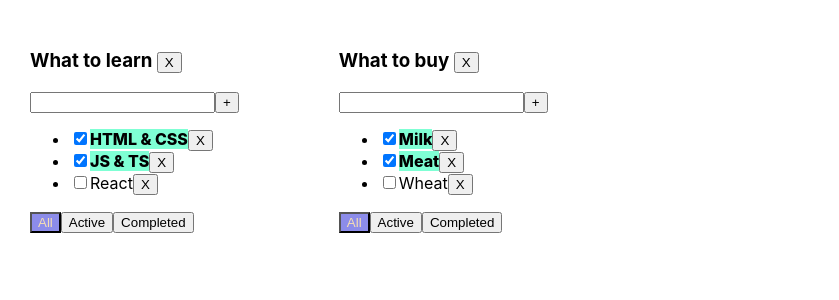
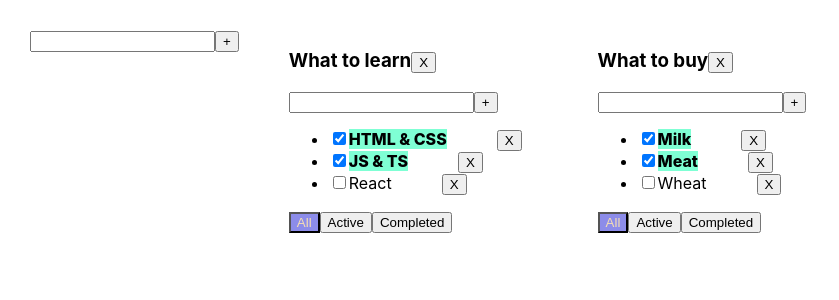
Before and after one commit to Tenebran/Sergej-TodoList, a React (Create React App) app: page / in a window 1280 px wide. Shown: the top 300 px of the page, without its empty margins (0-839 px from the left). Built offline with nearby package versions, Linux system fonts and the light colour scheme.

Commit message:
changes-1.6.0

```diff
--- a/src/App.tsx
+++ b/src/App.tsx
@@ -2,6 +2,8 @@ import React, { useState } from 'react';
 import './App.scss';
 import { TodoList } from './components/TodoList/TodoList';
 import { v1 } from 'uuid';
+import { AddItemForm } from './components/AddItemForm/AddItemForm';
+import { title } from 'process';
 
 export type TaskType = { id: string; title: string; isDone: boolean };
 
@@ -51,6 +53,15 @@ function App() {
     setTasks({ ...tasks, [todolistID]: tasks[todolistID].filter(list => list.id !== id) });
   };
 
+  const addTodolist = (title: string) => {
+    const newTodolist: TodoListType = {
+      id: v1(),
+      title,
+      filter: 'all',
+    };
+    setTodoList([...todoLists, newTodolist]);
+    setTasks({ ...tasks, [newTodolist.id]: [] });
+  };
   const removeTodolist = (id: string) => {
     setTodoList(todoLists.filter(tl => tl.id !== id));
     delete tasks[id];
@@ -63,7 +74,7 @@ function App() {
     });
   };
 
-  const changeFilter = (value: FilterValueType, todolistID: string) => {
+  const changeTaskFilter = (value: FilterValueType, todolistID: string) => {
     setTodoList(todoLists.map(t => (t.id === todolistID ? { ...t, filter: value } : t)));
   };
 
@@ -85,22 +96,40 @@ function App() {
     }
   };
 
+  const changeTaskTitle = (taskId: string, title: string, todolistID: string) => {
+    setTasks({
+      ...tasks,
+      [todolistID]: tasks[todolistID].map(t => (t.id === taskId ? { ...t, title } : t)),
+    });
+  };
+
+  const changeTodolistTitle = (title: string, todolistId: string) => {
+    setTodoList(todoLists.map(t => (t.id === todolistId ? { ...t, title } : t)));
+  };
+
   return (
     <div className="app">
+      <div style={{ display: 'block', margin: '0 0 100px' }}>
+        <AddItemForm addItem={addTodolist} />
+      </div>
       {todoLists.map((t: TodoListType) => {
         return (
+          <>
             <TodoList
               key={t.id}
               title={t.title}
               tasks={getFilteredTask(tasks[t.id], t.filter)}
               onDelete={onDelete}
               filter={t.filter}
-            changeFilter={changeFilter}
+              changeFilter={changeTaskFilter}
               addTask={addTask}
               chageTaskStatus={chageTaskStatus}
               todolistId={t.id}
               removeTodolist={removeTodolist}
+              changeTaskTitle={changeTaskTitle}
+              changeTodolistTitle={changeTodolistTitle}
             />
+          </>
         );
       })}
     </div>
--- /dev/null
+++ b/src/components/AddItemForm/AddItemForm.tsx
@@ -0,0 +1,44 @@
+import React, { useState } from 'react';
+
+type AddItemFormType = {
+  addItem: (title: string) => void;
+};
+
+export const AddItemForm = (props: AddItemFormType) => {
+  const [title, setTitle] = useState<string | undefined>();
+  const [error, setError] = useState<boolean>(false);
+
+  const onChangeTitle = (e: React.ChangeEvent<HTMLInputElement>) => {
+    setTitle(e.target.value);
+    error && setError(false);
+  };
+
+  const onEnterAddItem = (e: React.KeyboardEvent<HTMLInputElement>) => {
+    if (e.key === 'Enter') {
+      addItem();
+    }
+  };
+
+  const addItem = () => {
+    const trimmedTitle = title?.trim();
+    if (trimmedTitle) {
+      props.addItem(trimmedTitle);
+    } else {
+      setError(true);
+    }
+    setTitle('');
+  };
+
+  return (
+    <div>
+      <input
+        value={title}
+        onChange={onChangeTitle}
+        onKeyDown={onEnterAddItem}
+        className={error ? 'input-error' : ''}
+      />
+      <button onClick={addItem}>+</button>
+      {error && <div className="error">Please enter new title</div>}
+    </div>
+  );
+};
--- /dev/null
+++ b/src/components/EditTableSpan/EditTableSpan.tsx
@@ -0,0 +1,43 @@
+import React, { useState } from 'react';
+
+type EditTableSpanPropsType = {
+  title: string;
+  changeTilte: (newTitle: string) => void;
+};
+
+export const EditTableSpan = (props: EditTableSpanPropsType) => {
+  const [isEditMode, setIsEditMode] = useState<boolean>(false);
+  const [title, setTitle] = useState<string>(props.title);
+
+  const offEditMode = () => {
+    setIsEditMode(false);
+    props.changeTilte(title);
+  };
+
+  const onEditMode = () => {
+    setIsEditMode(true);
+  };
+
+  const onChangeTitle = (e: React.ChangeEvent<HTMLInputElement>) => {
+    setTitle(e.target.value);
+  };
+
+  const onKeyDownOffEditMode = (e: React.KeyboardEvent) => {
+    e.key === 'Enter' && offEditMode();
+  };
+  return (
+    <>
+      {isEditMode ? (
+        <input
+          value={title}
+          autoFocus
+          onBlur={offEditMode}
+          onChange={onChangeTitle}
+          onKeyDown={onKeyDownOffEditMode}
+        />
+      ) : (
+        <span onDoubleClick={onEditMode}>{props.title}</span>
+      )}
+    </>
+  );
+};
--- a/src/components/TodoList/TodoList.tsx
+++ b/src/components/TodoList/TodoList.tsx
@@ -1,5 +1,7 @@
-import React, { ChangeEvent, useState } from 'react';
+import React, { ChangeEvent } from 'react';
 import { FilterValueType, TaskType } from '../../App';
+import { AddItemForm } from '../AddItemForm/AddItemForm';
+import { EditTableSpan } from '../EditTableSpan/EditTableSpan';
 
 type TodoListPropsType = {
   title: string;
@@ -11,62 +13,44 @@ type TodoListPropsType = {
   chageTaskStatus: (id: string, isDone: boolean, todolistID: string) => void;
   todolistId: string;
   removeTodolist: (id: string) => void;
+  changeTaskTitle: (taskId: string, title: string, todolistID: string) => void;
+  changeTodolistTitle: (title: string, todolistId: string) => void;
 };
 
 export const TodoList = (props: TodoListPropsType) => {
-  const [title, setTitle] = useState<string | undefined>();
-  const [error, setError] = useState<boolean>(false);
+  const onCklickHandlerCreator = (value: FilterValueType) => () =>
+    props.changeFilter(value, props.todolistId);
 
-  const addTask = () => {
-    const trimmedTitle = title?.trim();
-    if (trimmedTitle) {
-      props.addTask(trimmedTitle, props.todolistId);
-    } else {
-      setError(true);
-    }
-    setTitle('');
+  const addNewTask = (taskTitle: string) => {
+    props.addTask(taskTitle, props.todolistId);
   };
 
-  const onEnterAddTask = (e: React.KeyboardEvent<HTMLInputElement>) => {
-    if (e.key === 'Enter') {
-      addTask();
-    }
+  const changeTaskTitle = (title: string) => {
+    props.changeTodolistTitle(title, props.todolistId);
   };
-
-  const onChangeTitle = (e: React.ChangeEvent<HTMLInputElement>) => {
-    setTitle(e.target.value);
-    error && setError(false);
-  };
-
-  const onCklickHandlerCreator = (value: FilterValueType) => () =>
-    props.changeFilter(value, props.todolistId);
 
   return (
     <div>
       <h3>
-        {props.title} <button onClick={() => props.removeTodolist(props.todolistId)}>X</button>
+        <EditTableSpan title={props.title} changeTilte={changeTaskTitle} />
+        <button onClick={() => props.removeTodolist(props.todolistId)}>X</button>
       </h3>
-
-      <div>
-        <input
-          value={title}
-          onChange={onChangeTitle}
-          onKeyDown={onEnterAddTask}
-          className={error ? 'input-error' : ''}
-        />
-        <button onClick={addTask}>+</button>
-        {error && <div className="error">Please enter task title</div>}
-      </div>
+      <AddItemForm addItem={addNewTask} />
       {props.tasks.length ? (
         <ul>
           {props.tasks.map(task => {
             const removeTask = () => props.onDelete(task.id, props.todolistId);
             const changeTaskStatus = (e: ChangeEvent<HTMLInputElement>) =>
               props.chageTaskStatus(task.id, e.currentTarget.checked, props.todolistId);
+            const changeTaskTitle = (title: string) => {
+              props.changeTaskTitle(task.id, title, props.todolistId);
+            };
             return (
               <li key={task.id}>
                 <input type="checkbox" checked={task.isDone} onChange={e => changeTaskStatus(e)} />
-                <span className={task.isDone ? 'taskIsDone' : ''}>{task.title}</span>
+                <div className={task.isDone ? 'taskIsDone' : ''} style={{ display: 'inline' }}>
+                  <EditTableSpan title={task.title} changeTilte={changeTaskTitle} />
+                </div>
                 <button onClick={removeTask}> X</button>
               </li>
             );
@@ -75,7 +59,6 @@ export const TodoList = (props: TodoListPropsType) => {
       ) : (
         <span>Your list is empty</span>
       )}
-
       <div>
         <button
           className={props.filter === 'all' ? 'btn-active' : ''}
```
Lines whose indentation alone changed are shown as unchanged.
